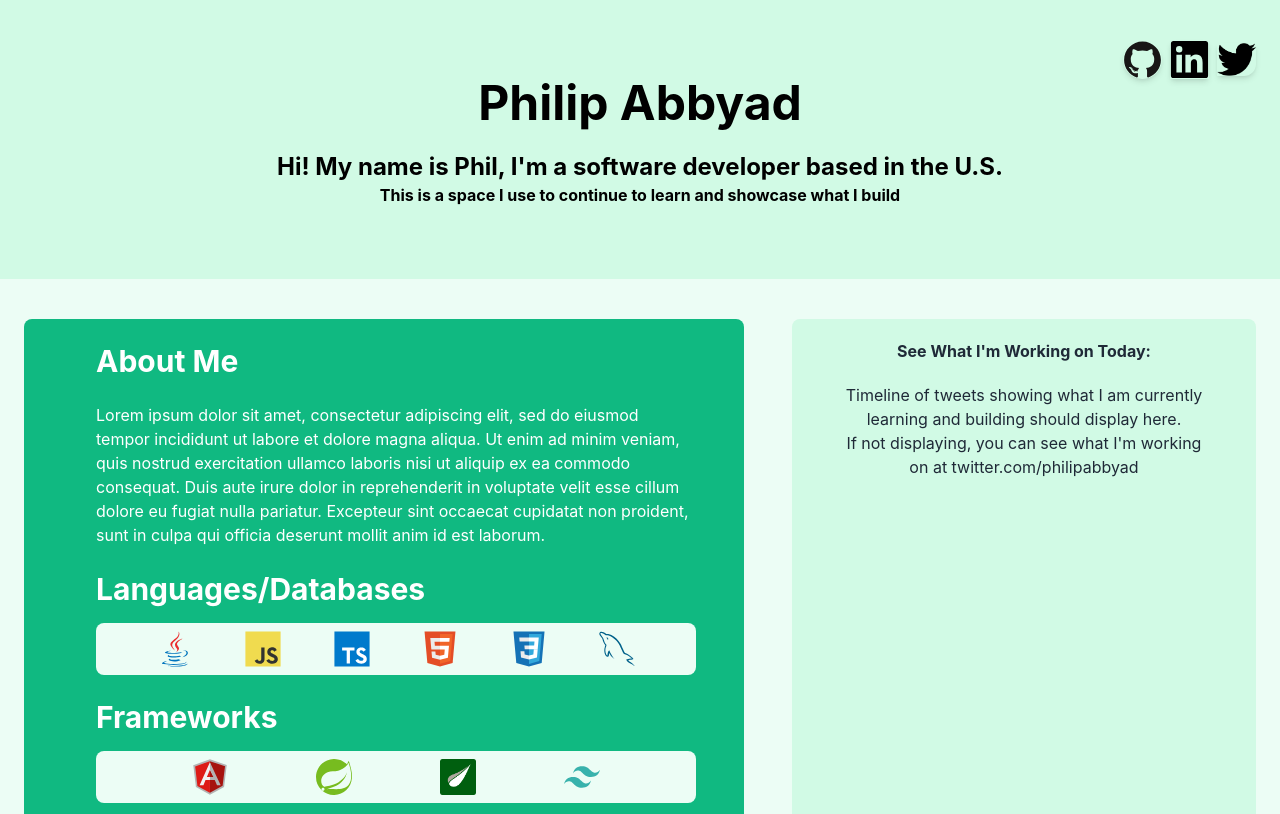
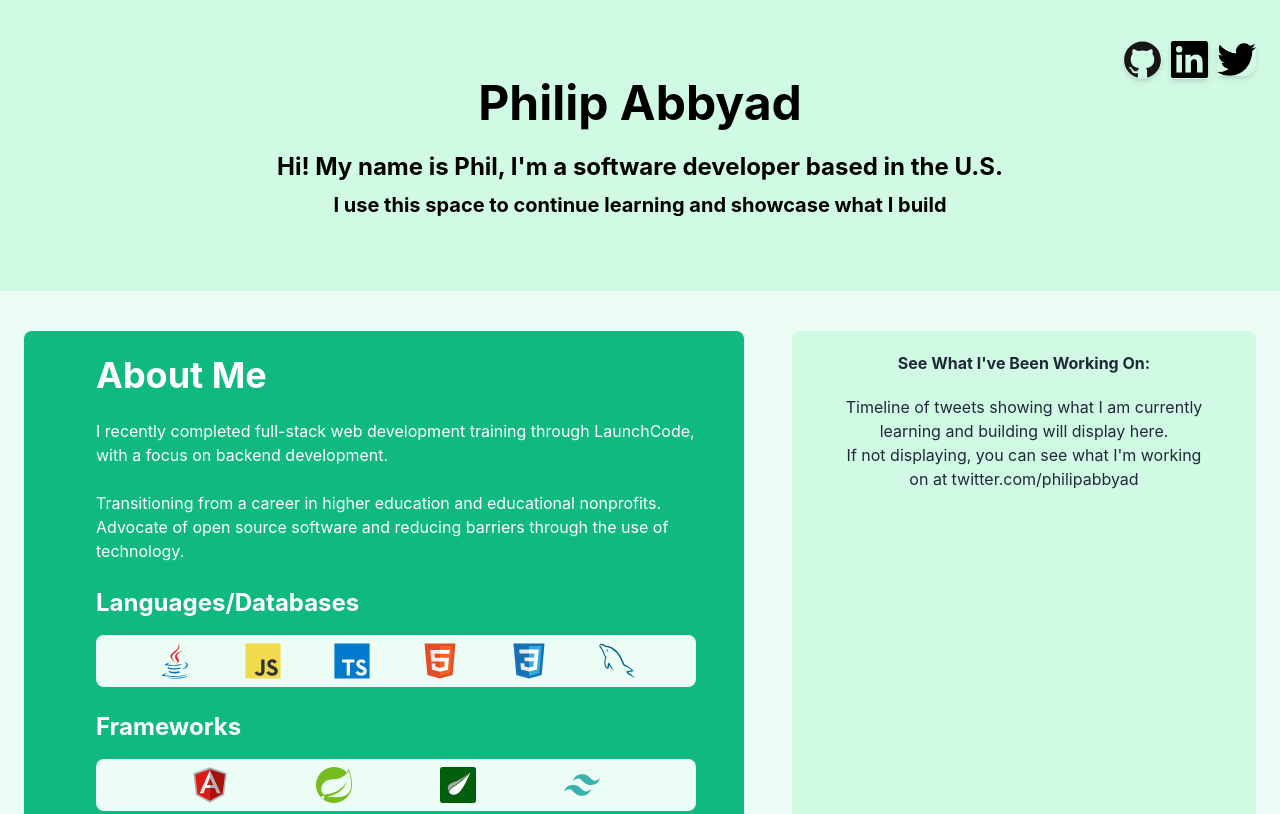
Before and after one commit to philipabbyad/personal-website, a plain HTML site: page index.html in a window 1280 px wide. Shown: the top 814 px of the page. Drawn offline with Linux system fonts and the light colour scheme.

Commit message:
Content updates to 'About Me' section

```diff
--- a/index.html
+++ b/index.html
@@ -7,7 +7,8 @@
    <script src="./node_modules/tw-elements/dist/js/index.min.js"></script>
 </head>
 
-<body class="bg-emerald-50">
+<body class="bg-emerald-50 font-sans">
+
    <header>
       <div class="text-center bg-emerald-100 py-10 px-6">
          <div class="flex justify-end items-center space-x-2">
@@ -22,8 +23,8 @@
             </a>
          </div>
          <h1 class="text-5xl font-bold mt-0 mb-6">Philip Abbyad</h1>
-         <h3 class="text-2xl font-bold">Hi! My name is Phil, I'm a software developer based in the U.S.</h3>
-         <h3 class="text-2x1 font-bold mb-8">This is a space I use to continue to learn and showcase what I build</h3>
+         <p class="text-2xl font-bold mb-2">Hi! My name is Phil, I'm a software developer based in the U.S.</p>
+         <p class="text-xl font-bold mb-8">I use this space to continue learning and showcase what I build</p>
       </div>
    </header>
 
@@ -33,11 +34,14 @@
 
             <div class="col-span-3 bg-emerald-500 h-full rounded-lg p-6 lg:pl-12 text-white flex items-center text-center lg:text-left">
                <div class="lg:pl-6 lg:pr-6">
-                  <h2 class="text-3xl font-bold mb-6">About Me</h2>
+                  <h2 class="text-4xl font-bold mb-6">About Me</h2>
                      <p class="mb-6 pb-2 lg:pb-0">
-                        Lorem ipsum dolor sit amet, consectetur adipiscing elit, sed do eiusmod tempor incididunt ut labore et dolore magna aliqua. Ut enim ad minim veniam, quis nostrud exercitation ullamco laboris nisi ut aliquip ex ea commodo consequat. Duis aute irure dolor in reprehenderit in voluptate velit esse cillum dolore eu fugiat nulla pariatur. Excepteur sint occaecat cupidatat non proident, sunt in culpa qui officia deserunt mollit anim id est laborum.
+                        I recently completed full-stack web development training through LaunchCode, with a focus on backend development.
+                        <br/>
+                        <br/>Transitioning from a career in higher education and educational nonprofits.
+                        Advocate of open source software and reducing barriers through the use of technology.
                      </p>
-                  <h2 class="text-3xl font-bold mb-4">Languages/Databases</h2>
+                  <h2 class="text-2xl font-bold mb-4">Languages/Databases</h2>
                   <div class="flex justify-evenly bg-emerald-50 rounded-lg p-2 mb-6">
                      <a title="Java" href="https://en.wikipedia.org/wiki/Java_(programming_language))" target="_blank" rel="noreferrer"><img src="/images/icons/java_original.svg" width="36" height="36" alt="Java" /></a>
                      <a title="JavaScript" href="https://en.wikipedia.org/wiki/JavaScript" target="_blank" rel="noreferrer"><img src="/images/icons/javascript_original.svg" width="36" height="36" alt="JavaScript" /></a>
@@ -46,14 +50,14 @@
                      <a title="CSS" href="https://en.wikipedia.org/wiki/CSS" target="_blank" rel="noreferrer"><img src="/images/icons/css3_original.svg" width="36" height="36" alt="CSS" /></a>
                      <a title="MySQL" href="https://en.wikipedia.org/wiki/MySQL" target="_blank" rel="noreferrer"><img src="/images/icons/mysql_original.svg" width="36" height="36" alt="MySQL" /></a>
                   </div>
-                  <h2 class="text-3xl font-bold mb-4">Frameworks</h2>
+                  <h2 class="text-2xl font-bold mb-4">Frameworks</h2>
                   <div class="flex justify-evenly bg-emerald-50 rounded-lg p-2 mb-6">
                      <a title="Angular" href="https://en.wikipedia.org/wiki/Angular_(web_framework)" target="_blank" rel="noreferrer"><img src="/images/icons/angularjs_original.svg" width="36" height="36" alt="Angular" /></a>
                      <a title="Spring" href="https://en.wikipedia.org/wiki/Spring_Framework" target="_blank" rel="noreferrer"><img src="/images/icons/spring_original.svg" width="36" height="36" alt="Spring" /></a>
                      <a title="Thymeleaf" href="https://en.wikipedia.org/wiki/Thymeleaf" target="_blank" rel="noreferrer"><img src="/images/icons/thymeleaf_original.png" width="36" height="36" alt="Thymeleaf" /></a>
                      <a title="Tailwind CSS" href="https://en.wikipedia.org/wiki/Tailwind_CSS" target="_blank" rel="noreferrer"><img src="/images/icons/tailwindcss_plain.svg" width="36" height="36" alt="Tailwind CSS" /></a>
                   </div>
-                  <h2 class="text-3xl font-bold mb-4">Tools</h2>
+                  <h2 class="text-2xl font-bold mb-4">Tools</h2>
                   <div class="flex justify-evenly bg-emerald-50 rounded-lg p-2 mb-6">
                      <a title="Git" href="https://en.wikipedia.org/wiki/Git" target="_blank" rel="noreferrer"><img src="/images/icons/git_original.svg" width="36" height="36" alt="Git" /></a>
                      <a title="Docker" href="https://en.wikipedia.org/wiki/Docker_(software)" target="_blank" rel="noreferrer"><img src="/images/icons/docker_original.svg" width="36" height="36" alt="Docker" /></a>
@@ -66,10 +70,10 @@
 
             <div class="col-span-2 bg-emerald-100 rounded-lg items-center text-center">
                <div class="my-5 text-2x1 font-bold">
-                  <h3>See What I'm Working on Today:</h3>
+                  <h3>See What I've Been Working On:</h3>
                </div>
                <div class="lg:px-12 mb-6">
-                  <a class="twitter-timeline" data-lang="en" data-width="500" data-height="500" data-dnt="true" href="https://twitter.com/philipabbyad?ref_src=twsrc%5Etfw">Timeline of tweets showing what I am currently learning and building should display here. <br/> If not displaying, you can see what I'm working on at twitter.com/philipabbyad</a> <script async src="https://platform.twitter.com/widgets.js" charset="utf-8"></script>
+                  <a class="twitter-timeline" data-lang="en" data-width="500" data-height="500" data-dnt="true" href="https://twitter.com/philipabbyad?ref_src=twsrc%5Etfw">Timeline of tweets showing what I am currently learning and building will display here. <br/> If not displaying, you can see what I'm working on at twitter.com/philipabbyad</a> <script async src="https://platform.twitter.com/widgets.js" charset="utf-8"></script>
                </div>
             </div>
          </div>
```
Also changed, not shown: dist/styles.css.
